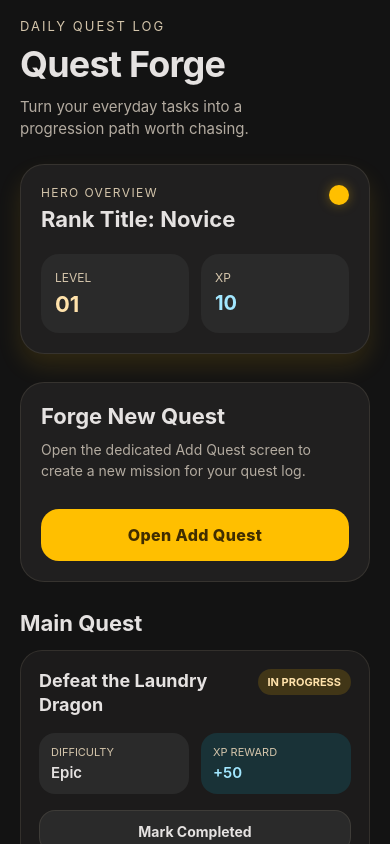
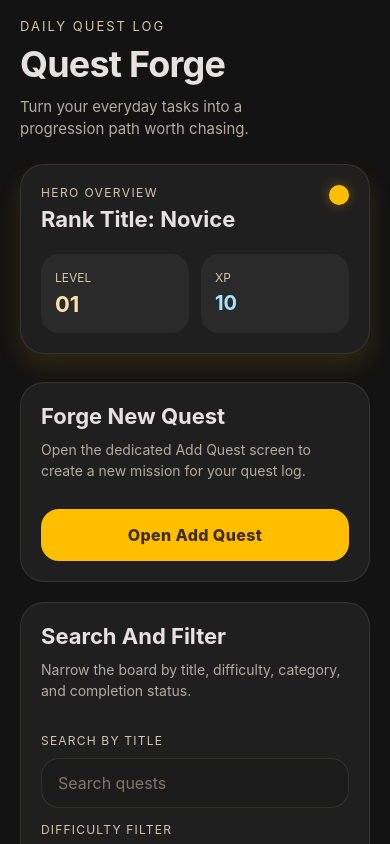
Before and after one commit to Akbulut55/QuestForge, a React Native app: screen / in a window 390 px wide. Built offline with nearby package versions, Linux system fonts and the light colour scheme.

Commit message:
[NAIM: Quest Blacksmith] Add search and filter quests - 10kg

```diff
--- a/App.tsx
+++ b/App.tsx
@@ -23,6 +23,9 @@ type Category = 'Main Quest' | 'Side Quest';
 type Status = 'Ready' | 'In Progress' | 'Completed';
 type ScreenName = 'quest-board' | 'add-quest';
 type RankTitle = 'Novice' | 'Adventurer' | 'Knight' | 'Champion';
+type DifficultyFilter = 'All' | Difficulty;
+type CategoryFilter = 'All' | Category;
+type StatusFilter = 'All' | 'Active' | 'Completed';
 
 type Quest = {
   id: string;
@@ -61,6 +64,19 @@ const theme = {
 
 const difficultyOptions: Difficulty[] = ['Easy', 'Medium', 'Hard', 'Epic'];
 const categoryOptions: Category[] = ['Main Quest', 'Side Quest'];
+const difficultyFilterOptions: DifficultyFilter[] = [
+  'All',
+  'Easy',
+  'Medium',
+  'Hard',
+  'Epic',
+];
+const categoryFilterOptions: CategoryFilter[] = [
+  'All',
+  'Main Quest',
+  'Side Quest',
+];
+const statusFilterOptions: StatusFilter[] = ['All', 'Active', 'Completed'];
 
 const completionXpByDifficulty: Record<Difficulty, number> = {
   Easy: 10,
@@ -190,6 +206,38 @@ function normalizeStoredGameState(state: GameState): GameState {
   };
 }
 
+function questMatchesFilters({
+  quest,
+  searchQuery,
+  selectedCategoryFilter,
+  selectedDifficultyFilter,
+  selectedStatusFilter,
+}: {
+  quest: Quest;
+  searchQuery: string;
+  selectedCategoryFilter: CategoryFilter;
+  selectedDifficultyFilter: DifficultyFilter;
+  selectedStatusFilter: StatusFilter;
+}) {
+  const normalizedQuery = searchQuery.trim().toLowerCase();
+  const matchesSearch =
+    normalizedQuery.length === 0 ||
+    quest.title.toLowerCase().includes(normalizedQuery);
+  const matchesDifficulty =
+    selectedDifficultyFilter === 'All' ||
+    quest.difficulty === selectedDifficultyFilter;
+  const matchesCategory =
+    selectedCategoryFilter === 'All' || quest.category === selectedCategoryFilter;
+  const matchesStatus =
+    selectedStatusFilter === 'All' ||
+    (selectedStatusFilter === 'Completed' && quest.status === 'Completed') ||
+    (selectedStatusFilter === 'Active' && quest.status !== 'Completed');
+
+  return (
+    matchesSearch && matchesDifficulty && matchesCategory && matchesStatus
+  );
+}
+
 function HeroStat({
   label,
   value,
@@ -315,13 +363,34 @@ function QuestBoardScreen({
   onCompleteQuest: (questId: string) => void;
   onNavigateToAddQuest: () => void;
 }) {
-  const mainQuests = quests.filter(
+  const [searchQuery, setSearchQuery] = useState('');
+  const [selectedDifficultyFilter, setSelectedDifficultyFilter] =
+    useState<DifficultyFilter>('All');
+  const [selectedCategoryFilter, setSelectedCategoryFilter] =
+    useState<CategoryFilter>('All');
+  const [selectedStatusFilter, setSelectedStatusFilter] =
+    useState<StatusFilter>('All');
+
+  const visibleQuests = quests.filter(quest =>
+    questMatchesFilters({
+      quest,
+      searchQuery,
+      selectedCategoryFilter,
+      selectedDifficultyFilter,
+      selectedStatusFilter,
+    }),
+  );
+
+  const mainQuests = visibleQuests.filter(
     quest => quest.category === 'Main Quest' && quest.status !== 'Completed',
   );
-  const sideQuests = quests.filter(
+  const sideQuests = visibleQuests.filter(
     quest => quest.category === 'Side Quest' && quest.status !== 'Completed',
   );
-  const completedQuests = quests.filter(quest => quest.status === 'Completed');
+  const completedQuests = visibleQuests.filter(
+    quest => quest.status === 'Completed',
+  );
+  const hasVisibleQuests = visibleQuests.length > 0;
 
   return (
     <ScrollView
@@ -371,6 +440,61 @@ function QuestBoardScreen({
           <Text style={styles.primaryActionText}>Open Add Quest</Text>
         </Pressable>
       </View>
+
+      <View style={styles.filterCard}>
+        <Text style={styles.sectionTitle}>Search And Filter</Text>
+        <Text style={styles.formIntro}>
+          Narrow the board by title, difficulty, category, and completion
+          status.
+        </Text>
+
+        <View style={styles.formField}>
+          <Text style={styles.formLabel}>Search By Title</Text>
+          <TextInput
+            onChangeText={setSearchQuery}
+            placeholder="Search quests"
+            placeholderTextColor="#7e766b"
+            style={styles.titleInput}
+            testID="quest-search-input"
+            value={searchQuery}
+          />
+        </View>
+
+        <SectionPicker
+          label="Difficulty Filter"
+          onSelect={value =>
+            setSelectedDifficultyFilter(value as DifficultyFilter)
+          }
+          options={difficultyFilterOptions}
+          selectedValue={selectedDifficultyFilter}
+          testIdPrefix="difficulty-filter"
+        />
+
+        <SectionPicker
+          label="Category Filter"
+          onSelect={value => setSelectedCategoryFilter(value as CategoryFilter)}
+          options={categoryFilterOptions}
+          selectedValue={selectedCategoryFilter}
+          testIdPrefix="category-filter"
+        />
+
+        <SectionPicker
+          label="Status Filter"
+          onSelect={value => setSelectedStatusFilter(value as StatusFilter)}
+          options={statusFilterOptions}
+          selectedValue={selectedStatusFilter}
+          testIdPrefix="status-filter"
+        />
+      </View>
+
+      {!hasVisibleQuests ? (
+        <View style={styles.emptyStateCard}>
+          <Text style={styles.emptyStateTitle}>No quests match your filters</Text>
+          <Text style={styles.emptyStateText}>
+            Try a different search or reset one of the filter chips.
+          </Text>
+        </View>
+      ) : null}
 
       <View style={styles.section}>
         <Text style={styles.sectionTitle}>Main Quest</Text>
@@ -764,6 +888,14 @@ const styles = StyleSheet.create({
     marginTop: 28,
     padding: 20,
   },
+  filterCard: {
+    backgroundColor: theme.surface,
+    borderColor: theme.ghostBorder,
+    borderRadius: 24,
+    borderWidth: 1,
+    marginTop: 20,
+    padding: 20,
+  },
   primaryActionButton: {
     alignItems: 'center',
     backgroundColor: theme.amber,
@@ -858,6 +990,25 @@ const styles = StyleSheet.create({
   },
   section: {
     marginTop: 28,
+  },
+  emptyStateCard: {
+    backgroundColor: theme.surfaceLow,
+    borderColor: theme.ghostBorder,
+    borderRadius: 22,
+    borderWidth: 1,
+    marginTop: 28,
+    padding: 18,
+  },
+  emptyStateTitle: {
+    color: theme.textPrimary,
+    fontSize: 18,
+    fontWeight: '700',
+    marginBottom: 8,
+  },
+  emptyStateText: {
+    color: '#b3aba0',
+    fontSize: 14,
+    lineHeight: 21,
   },
   sectionTitle: {
     color: theme.textPrimary,
```
Also changed, not shown: 2 other files (tests, documents, lock files or other folders).
